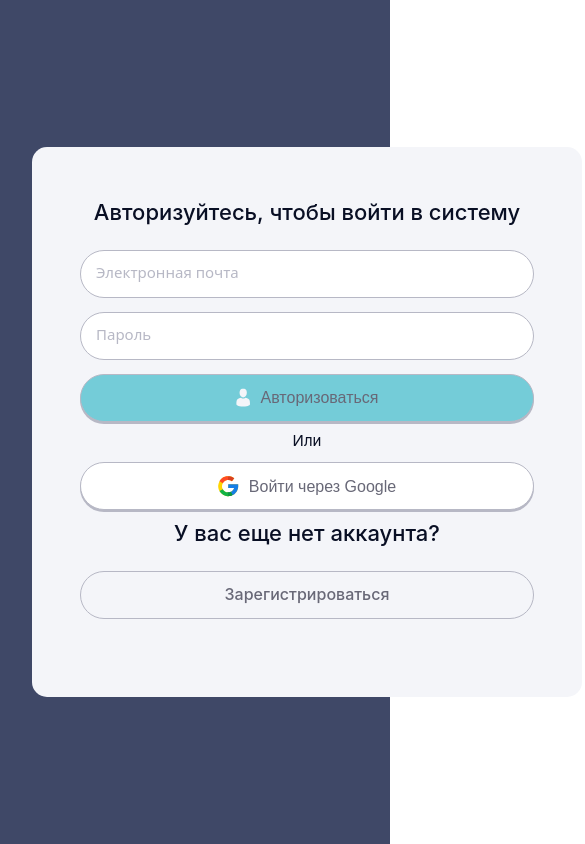
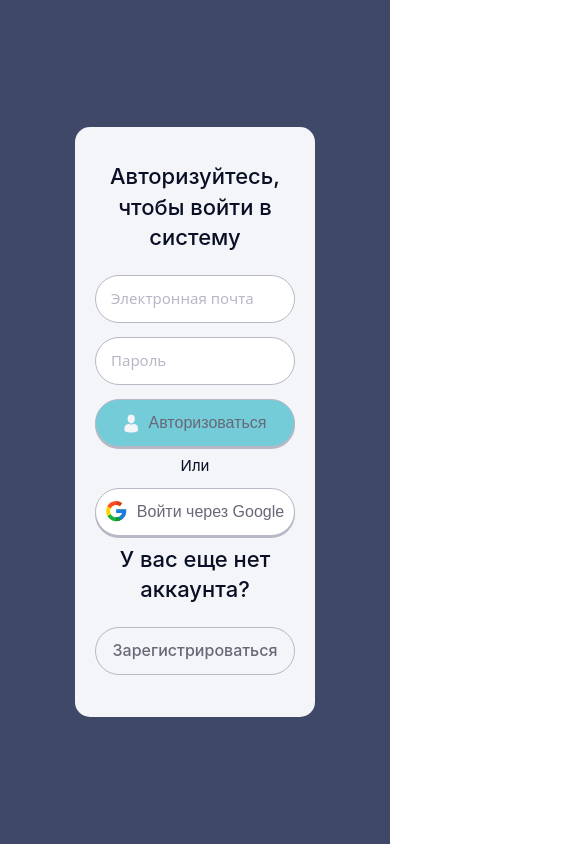
Before and after one commit to PavelLatmentsev/intensive_tasks, a React (Vite) app in the folder intensive/: page /login in a window 390 px wide. Shown: the top 844 px of the page, 585 px wide, since content can reach past the window. Built offline with nearby package versions, Linux system fonts and the light colour scheme; data requests are answered from the project's data file.

Commit message:
add media queries

```diff
--- a/intensive/src/App.css
+++ b/intensive/src/App.css
@@ -1,7 +1,6 @@
 #root {
   max-width: 1280px;
   margin: 0 auto;
-  padding: 2rem;
   text-align: center;
 
   --color-dark-primery: #090F24;
--- a/intensive/src/app/components/common/button/Button.module.scss
+++ b/intensive/src/app/components/common/button/Button.module.scss
@@ -26,3 +26,10 @@
     transform: translateY(4px);
     transition: all 0.1s ease;
   }
+
+
+  @media (max-width: 576px) {
+    .button {
+        padding: 0;
+    }
+}
--- a/intensive/src/app/layouts/authLayout/authLayout.module.scss
+++ b/intensive/src/app/layouts/authLayout/authLayout.module.scss
@@ -26,7 +26,6 @@
     &__link {
         width: 100%;
         border-radius: 51px;
-        padding: 10px 135px;
         box-sizing: border-box;
         height: 48px;
         display: flex;
@@ -69,7 +68,6 @@
     &__link {
         width: 100%;
         border-radius: 51px;
-        padding: 10px 135px;
         box-sizing: border-box;
         height: 48px;
         display: flex;
@@ -88,3 +86,29 @@
         margin-right: 10px;
     }
 }
+
+@media (max-width: 768px) {
+    .loginWrapper, .registerWrapper {
+      max-width: 500px;
+    }
+
+  }
+
+  @media (max-width: 576px) {
+    .loginWrapper, .registerWrapper {
+      max-width: 350px;
+    }
+
+  }
+  @media (max-width: 420px) {
+    .loginWrapper, .registerWrapper {
+      max-width: 240px;
+      height: fit-content;
+
+
+    }
+    .login, .register {
+        padding: 34px 20px;
+    }
+
+  }
```
